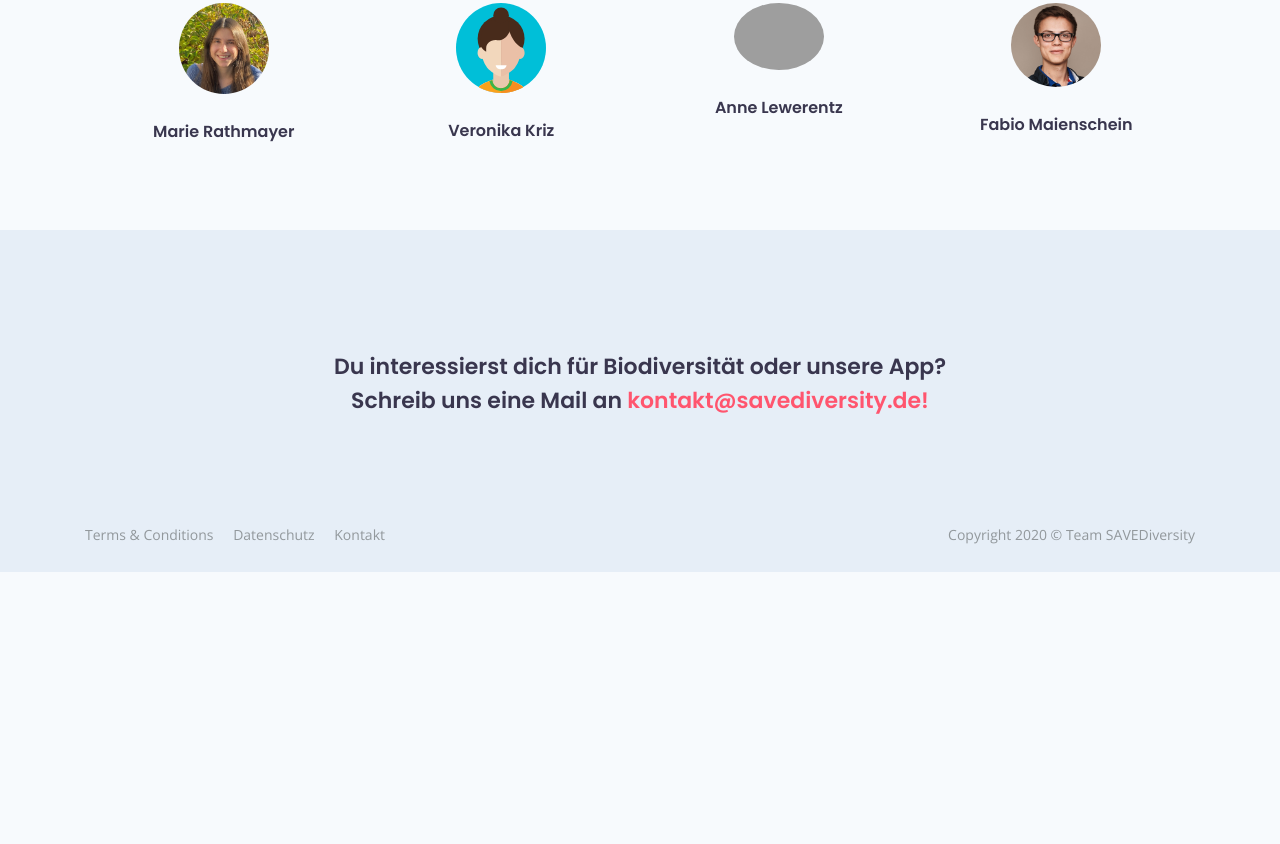
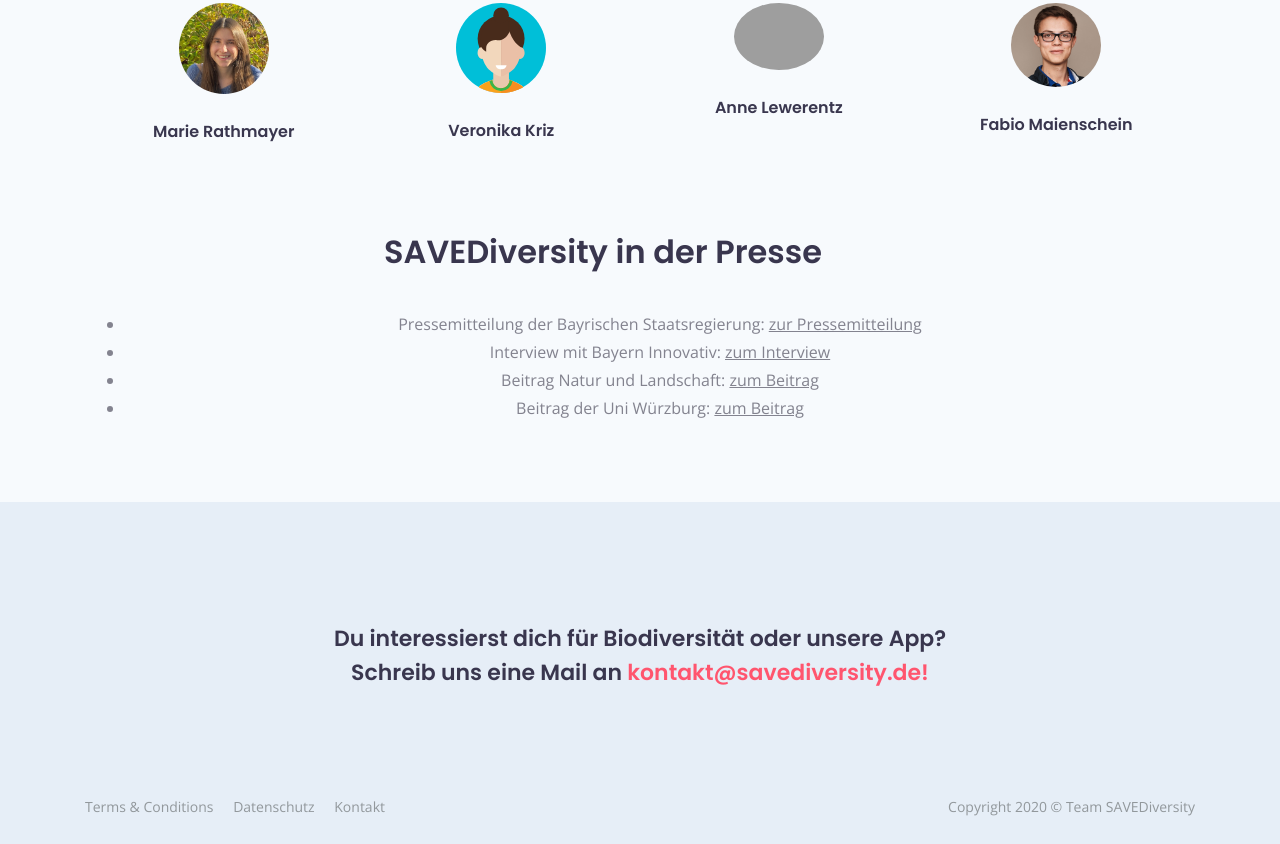
Before and after one commit to FabioMai/biodiversitaet, a plain HTML site: page index.html in a window 1280 px wide. Shown: the part 2486-3330 px from the top of the page. Before the commit the page ends 3058 px from the top, so only its background shows below. Drawn offline with nearby package versions, Linux system fonts and the light colour scheme; grey boxes are pictures that could not be loaded.

Commit message:
Add references to media articles

```diff
--- a/index.html
+++ b/index.html
@@ -215,6 +215,46 @@
       </div>
     </section>
 
+    <section id="presse">
+      <div class="container">
+        <div class="row">
+          <div class="col-lg-12">
+            <h2 class="h2-heading">SAVEDiversity in der Presse</h2>
+            <br />
+            <ul class="text-center" style="margin-bottom: 80px">
+              <li>
+                Pressemitteilung der Bayrischen Staatsregierung:
+                <a href="https://www.bayern.de/pdf/data/bayernde_46670.pdf"
+                  >zur Pressemitteilung</a
+                >
+              </li>
+              <li>
+                Interview mit Bayern Innovativ:
+                <a
+                  href="https://www.bayern-innovativ.de/seite/biodiversitaet-in-stadt-und-land"
+                  >zum Interview</a
+                >
+              </li>
+              <li>
+                Beitrag Natur und Landschaft:
+                <a
+                  href="https://www.natur-und-landschaft.de/de/news/per-app-auf-bedrohte-arten-aufmerksam-machen-1601"
+                  >zum Beitrag</a
+                >
+              </li>
+              <li>
+                Beitrag der Uni Würzburg:
+                <a
+                  href="https://www.uni-wuerzburg.de/aktuelles/einblick/single/news/per-app-auf-bedrohte-arten-aufmerksam-machen/"
+                  >zum Beitrag</a
+                >
+              </li>
+            </ul>
+          </div>
+        </div>
+      </div>
+    </section>
+
     <!-- Footer -->
     <div class="footer">
       <div class="container">
```
